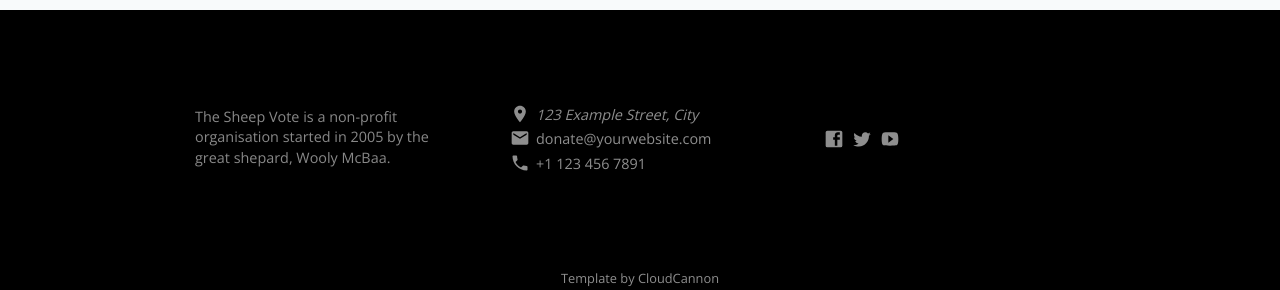
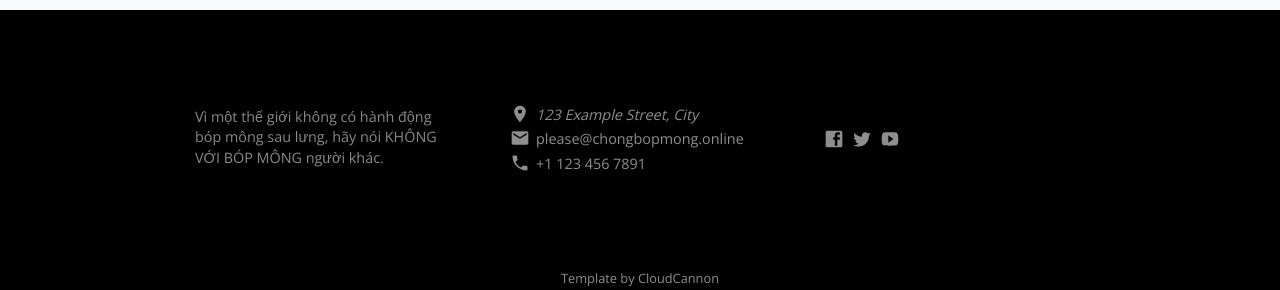
Before and after one commit to chongbopmong/chongbopmong.github.io, a Jekyll site: the page built from index.html, in a window 1280 px wide and 900 px high, scrolled down 3748 px. Shown: the part 607-897 px from the top of the window. Built offline with Jekyll 4.4.1, drawn with Linux system fonts in a browser that asks for light colours; nearby versions of some CDN libraries; a script that is not in the unit is left out.

Commit message:
Update company.yml

```diff
--- a/_data/company.yml
+++ b/_data/company.yml
@@ -1,8 +1,8 @@
-company_name: The Sheep Vote
-mission_statement: The Sheep Vote is a non-profit organisation started in 2005 by the great shepard, Wooly McBaa.
+company_name: #CHONGBOPMONG
+mission_statement: Vì một thế giới không có hành động bóp mông sau lưng, hãy nói KHÔNG VỚI BÓP MÔNG người khác.
 address: 123 Example Street, City
 phone: +1 123 456 7891
-email: donate@yourwebsite.com
-facebook: CloudCannon
-twitter: CloudCannon
-youtube: CloudCannon
+email: please@chongbopmong.online
+facebook: chongbopmong
+twitter: chongbopmong
+youtube: chongbopmong
```
